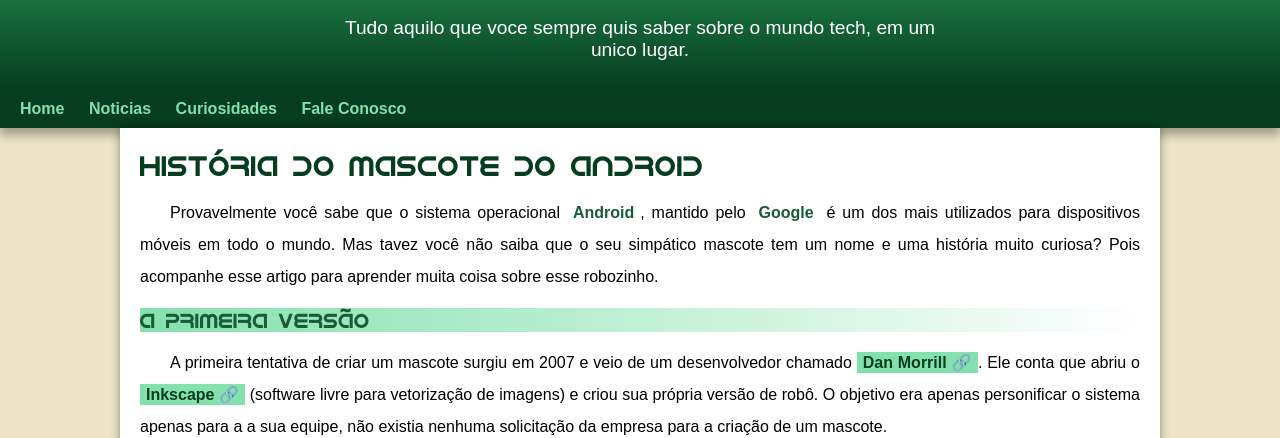
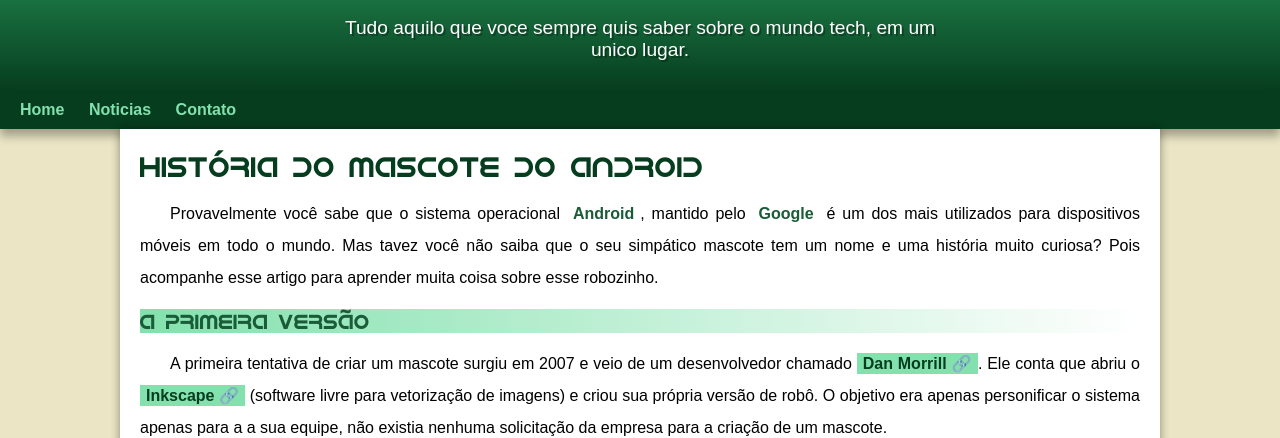
Before and after one commit to saraccmululo/android-wedpage-project, a plain HTML site: page index.html in a window 1280 px wide. Shown: the part 100-538 px from the top of the page. Drawn offline with Linux system fonts and the light colour scheme.

Commit message:
padding fixed

```diff
--- a/estilo/style.css
+++ b/estilo/style.css
@@ -61,8 +61,8 @@ header>p{
     padding-right: 10px;
     padding-left: 10px;
     margin: auto;
-    margin-bottom: 30px;
-
+    padding-bottom: 30px;
+    text-shadow: 2px 2px 0px rgba(0, 0, 0, 0.315);
 }
 
 nav{
--- a/index.html
+++ b/index.html
@@ -16,8 +16,8 @@
     <nav>
         <a href="#">Home</a>
         <a href="#">Noticias</a>
-        <a href="#">Curiosidades</a>
-        <a href="#">Fale Conosco</a>
+        <a href="#">Contato</a>
+
     </nav>
     <main>
         <article>
```
Also changed, not shown: android_webpage_qrcode.png (added), 1 other file.
